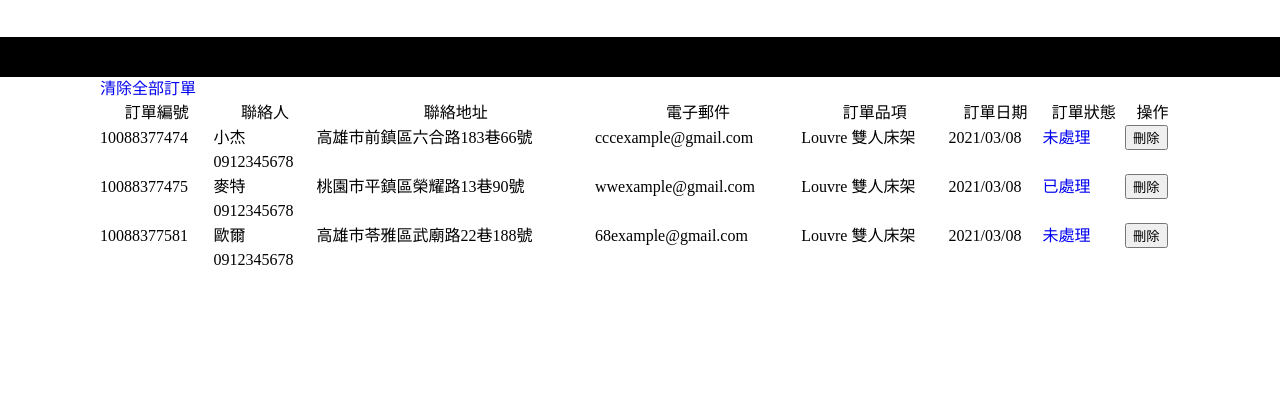
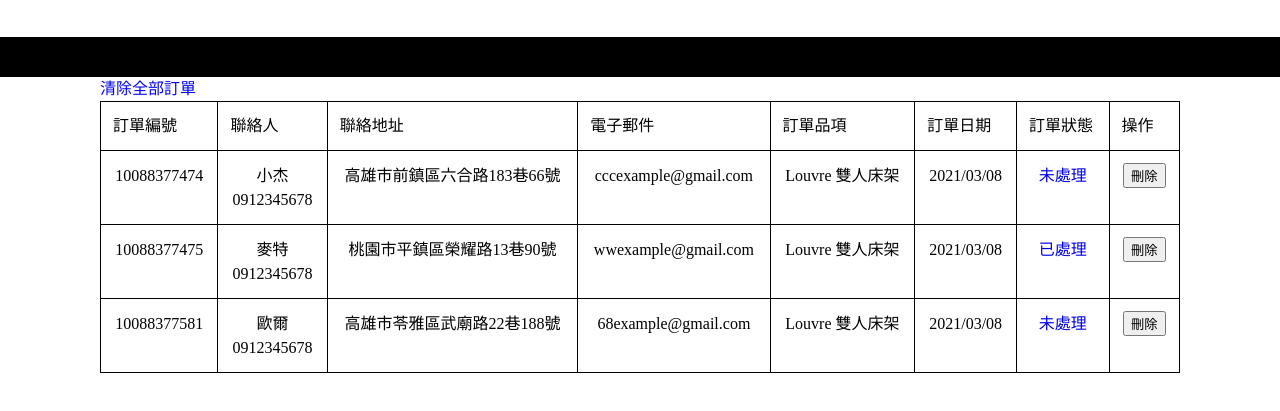
Before and after one commit to AbsintheSung/rocket_finaljs, a website built with Vite: page pages/backend.html in a window 1280 px wide. Shown: the part 79-490 px from the top of the page. Built offline with nearby package versions, Linux system fonts and the light colour scheme.

Commit message:
feat:新增表格desktop樣式scss

```diff
--- a/assets/scss/pages/_admin.scss
+++ b/assets/scss/pages/_admin.scss
@@ -3,3 +3,81 @@
   margin: 0 auto;
   border-collapse: collapse;
 }
+
+.admin-table {
+  width: 100%;
+  margin: 0 auto;
+  border-collapse: collapse;
+}
+
+.admin-table thead {
+  // background-color: #ee2828;
+}
+
+.admin-table thead tr th {
+  font-size: 16px;
+  font-weight: 500;
+  padding: 12px;
+  text-align: left;
+  border: 1px solid black;
+}
+
+.admin-table tbody tr td {
+  font-size: 16px;
+  font-weight: normal;
+  padding: 12px;
+  text-align: center;
+  border: 1px solid black;
+}
+
+// .text_open {
+//     font-size: 14px;
+//     font-weight: bold;
+//     letter-spacing: 0.35px;
+//     color: #FF1046;
+// }
+
+// .table tbody tr td .btn {
+//     width: 130px;
+//     text-decoration: none;
+//     line-height: 35px;
+//     /* display: block; */
+//     background-color: #FF1046;
+//     font-weight: 500;
+//     color: #FFFFFF;
+//     text-align: center;
+//     user-select: none;
+// }
+
+// @media (max-width:768px) {
+//     .table thead {
+//         display: none;
+//     }
+
+//     .table,
+//     .table tbody,
+//     .table tr,
+//     .table td {
+//         display: block;
+//         width: 100%;
+//     }
+
+//     .table tr {
+//         margin-bottom: 15px;
+//     }
+
+//     .table tbody tr td {
+//         text-align: right;
+//         padding-left: 50%;
+//         position: relative;
+//     }
+
+//     .table td::before {
+//         content: attr(data-label);
+//         position: absolute;
+//         left: 0;
+//         /* width: 50%; */
+//         padding-left: 15px;
+//         font-weight: 600;
+//     }
+// }
```
